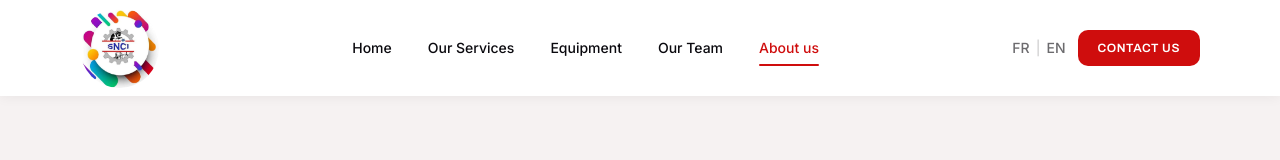
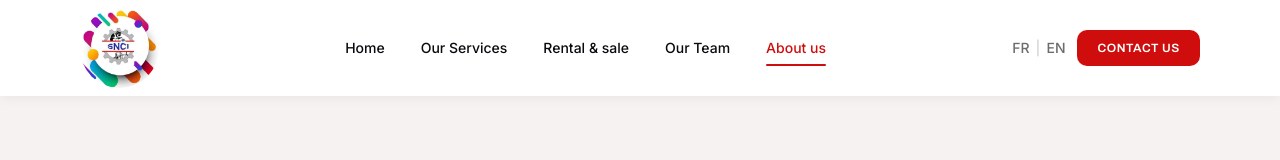
Before and after one commit to deograce1310/SNCI, a React (Vite) app: page /a-propos in a window 1280 px wide. Shown: the top 160 px of the page. Built offline with nearby package versions, Linux system fonts and the light colour scheme.

Commit message:
Renomme l'item de menu en « Location & vente »
Évite la confusion avec « Notre équipe » et reprend le titre de la page.

Co-Authored-By: Claude Opus 4.8 <noreply@anthropic.com>
Claude-Session: https://claude.ai/code/session_01GVG3wLatTiVmeinQ8pvqUJ

```diff
--- a/src/i18n.ts
+++ b/src/i18n.ts
@@ -9,7 +9,7 @@ const resources = {
         home: 'Accueil',
         about: 'À propos de nous',
         metiers: 'Nos prestations',
-        engins: 'Équipements',
+        engins: 'Location & vente',
         equipe: 'Notre équipe',
         contact: 'Contact',
         contactBtn: 'Nous contacter',
@@ -73,7 +73,7 @@ const resources = {
         home: 'Home',
         about: 'About us',
         metiers: 'Our Services',
-        engins: 'Equipment',
+        engins: 'Rental & sale',
         equipe: 'Our Team',
         contact: 'Contact',
         contactBtn: 'Contact us',
```
